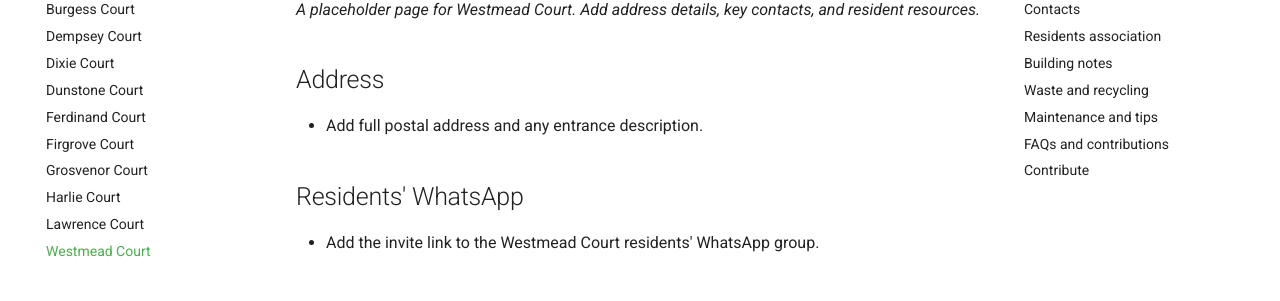
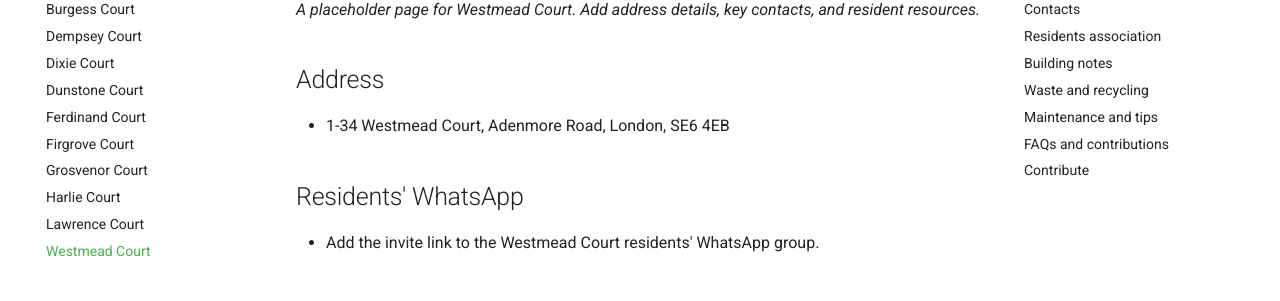
Before and after one commit to catfordgreen/website, an MkDocs documentation site: the page built from docs/westmead-court/index.md, in a window 1280 px wide and 900 px high. Shown: the part 231-532 px from the top of the window. Built offline with MkDocs 1.6.1 and Material for MkDocs 9.7.7, drawn with Linux system fonts in a browser that asks for light colours; plug-ins that fetch from the network failed and are left out; comment, search, counter and statistics services are not loaded.

Commit message:
Update address details in index.md
Updated the address for Westmead Court.

```diff
--- a/docs/westmead-court/index.md
+++ b/docs/westmead-court/index.md
@@ -3,7 +3,7 @@
 _A placeholder page for Westmead Court. Add address details, key contacts, and resident resources._
 
 ## Address
-- Add full postal address and any entrance description.
+- 1-34 Westmead Court, Adenmore Road, London, SE6 4EB
 
 ## Residents' WhatsApp
 - Add the invite link to the Westmead Court residents' WhatsApp group.
```
